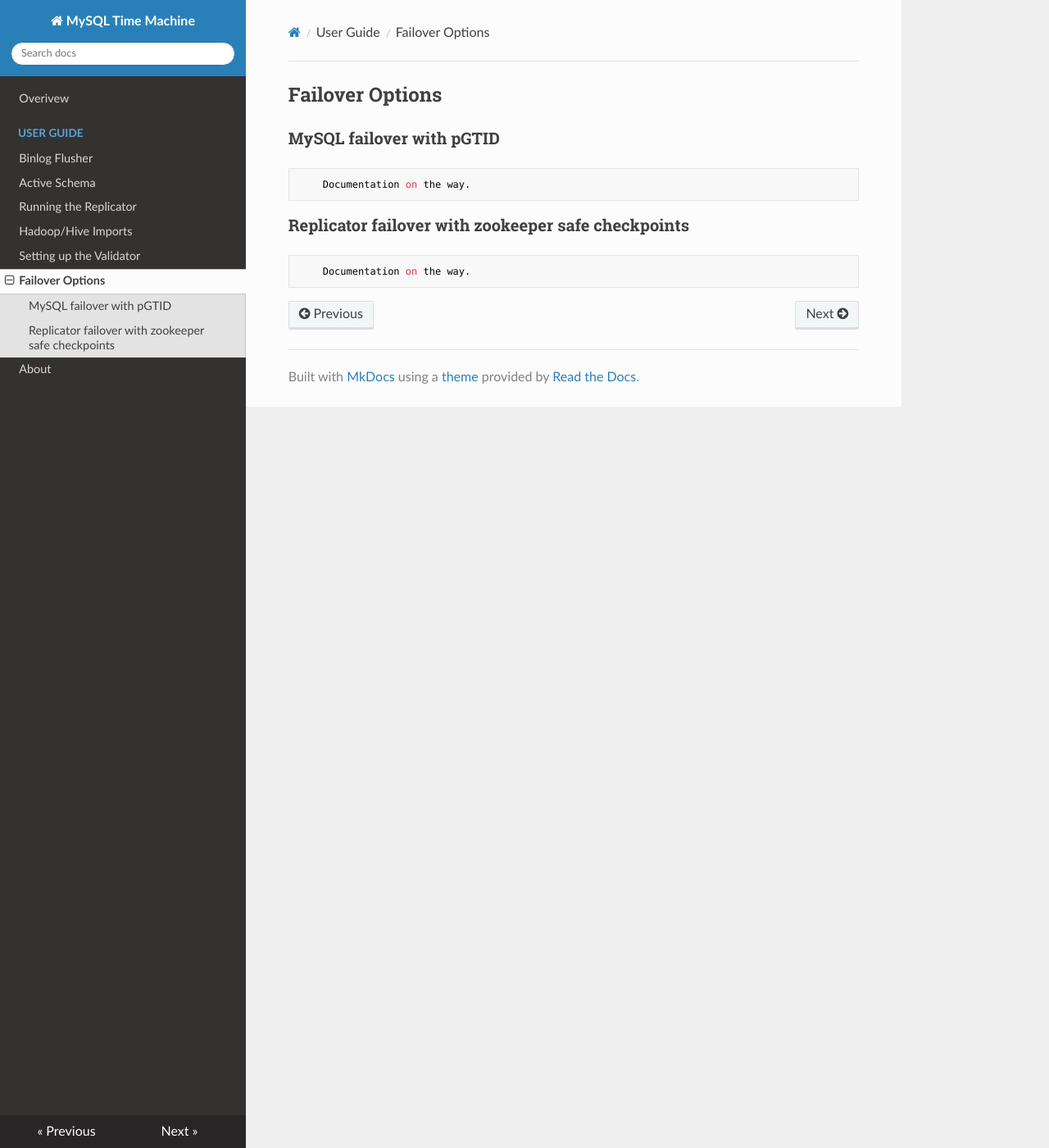
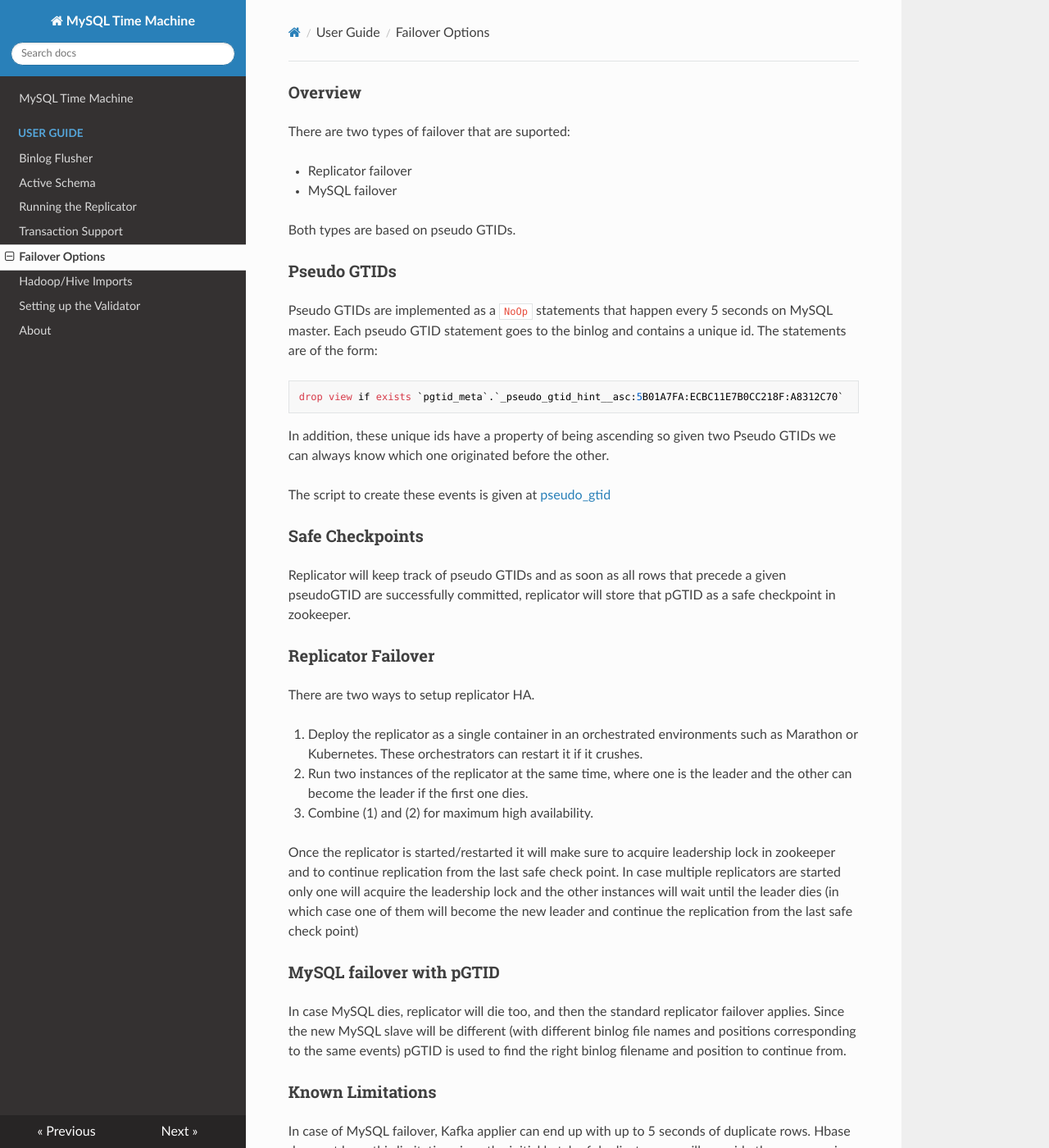
Before and after one commit to mysql-time-machine/mysql-time-machine.github.io, an MkDocs documentation site: the page built from docs/failover_options.md, in a window 1280 px wide and 1400 px high. Shown: the whole window at 82% size. Built offline with MkDocs 1.6.1, drawn with Linux system fonts in a browser that asks for light colours; nearby versions of some CDN libraries; old or Windows-style settings are respelled for this version of MkDocs; some of the changed text lies outside the part shown.

Commit message:
added pGTID docs and update contributors list

`````diff
--- a/docs/failover_options.md
+++ b/docs/failover_options.md
@@ -1,19 +1,45 @@
 ---
 layout: post
-title: replicator
-date: 2017-04-20
+title: failover_options
+date: 2017-12-29
 ---
 
-## Failover Options
+### Overview
+There are two types of failover that are suported:
+
+- Replicator failover
+- MySQL failover
+
+Both types are based on pseudo GTIDs.
+
+### Pseudo GTIDs
+Pseudo GTIDs are implemented as a `NoOp` statements that happen every 5 seconds on MySQL master.
+Each pseudo GTID statement goes to the binlog and contains a unique id. The statements are of the form:
+
+````sql
+drop view if exists `pgtid_meta`.`_pseudo_gtid_hint__asc:5B01A7FA:ECBC11E7B0CC218F:A8312C70`
+````
+
+In addition, these unique ids have a property of being ascending so given two Pseudo GTIDs we can always know which one originated before the other.
+
+The script to create these events is given at [pseudo_gtid](https://github.com/mysql-time-machine/mysql-scripts/blob/master/pseudo_gtid.sql)
+
+### Safe Checkpoints
+Replicator will keep track of pseudo GTIDs and as soon as all rows that precede a given pseudoGTID are successfully committed, replicator will
+store that pGTID as a safe checkpoint in zookeeper.
+
+### Replicator Failover
+There are two ways to setup replicator HA.
+
+1. Deploy the replicator as a single container in an orchestrated environments such as Marathon or Kubernetes. These orchestrators can restart it if it crushes.
+2. Run two instances of the replicator at the same time, where one is the leader and the other can become the leader if the first one dies.
+3. Combine (1) and (2) for maximum high availability.
+
+Once the replicator is started/restarted it will make sure to acquire leadership lock in zookeeper and to continue replication from the last safe check point. In case multiple replicators are started only one will acquire the leadership lock and the other instances will wait until the leader dies (in which case one of them will become the new leader and continue the replication from the last safe check point)
 
 ### MySQL failover with pGTID
+In case MySQL dies, replicator will die too, and then the standard replicator failover applies. Since the new MySQL slave will be different (with different binlog file names and positions corresponding to the same events) pGTID is used to find
+the right binlog filename and position to continue from.
 
-````
-	Documentation on the way.
-````
-
-### Replicator failover with zookeeper safe checkpoints
-
-````
-	Documentation on the way.
-````
+### Known Limitations
+In case of MySQL failover, Kafka applier can end up with up to 5 seconds of duplicate rows. Hbase does not have this limitation since the initial batch of duplicate rows will override the same versions in HBase.
--- a/mkdocs.yml
+++ b/mkdocs.yml
@@ -1,14 +1,15 @@
 site_name: MySQL Time Machine
 
 pages:
-    - Overivew: index.md
+    - MySQL Time Machine: index.md
     - User Guide:
         - Binlog Flusher: 'binlog_flusher.md'
         - Active Schema: 'active_schema.md'
         - Running the Replicator: 'replicator.md'
+        - Transaction Support: 'transactions.md'
+        - Failover Options: 'failover_options.md'
         - Hadoop/Hive Imports: 'snapshotter.md'
         - Setting up the Validator: 'validator.md'
-        - Failover Options: 'failover_options.md'
     - About: about.md
 theme: readthedocs
 markdown_extensions:
`````
Also changed, not shown: docs/about.md (+6 -1 lines), docs/index.md (+1 -1 lines), docs/replicator.md (+0 -15 lines), docs/transactions.md (added, +20 -0 lines).
